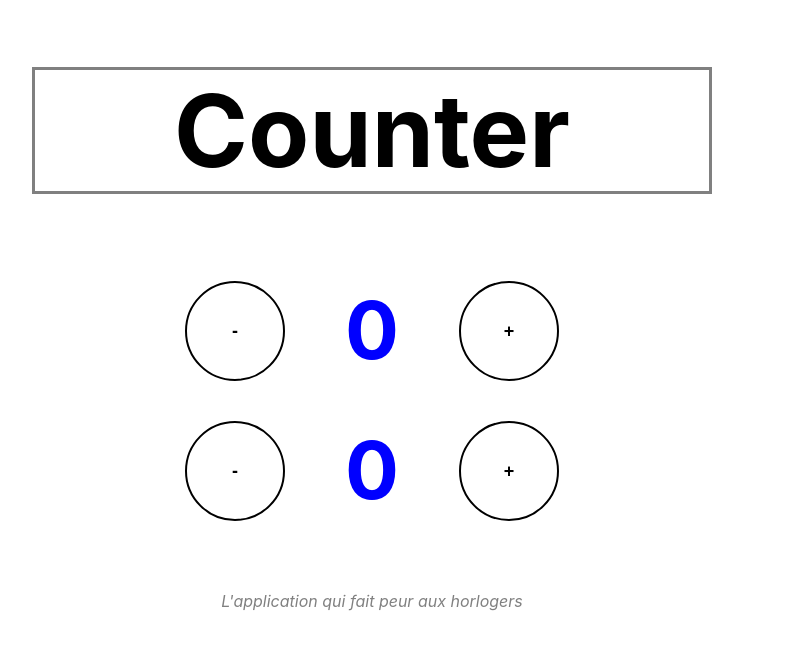
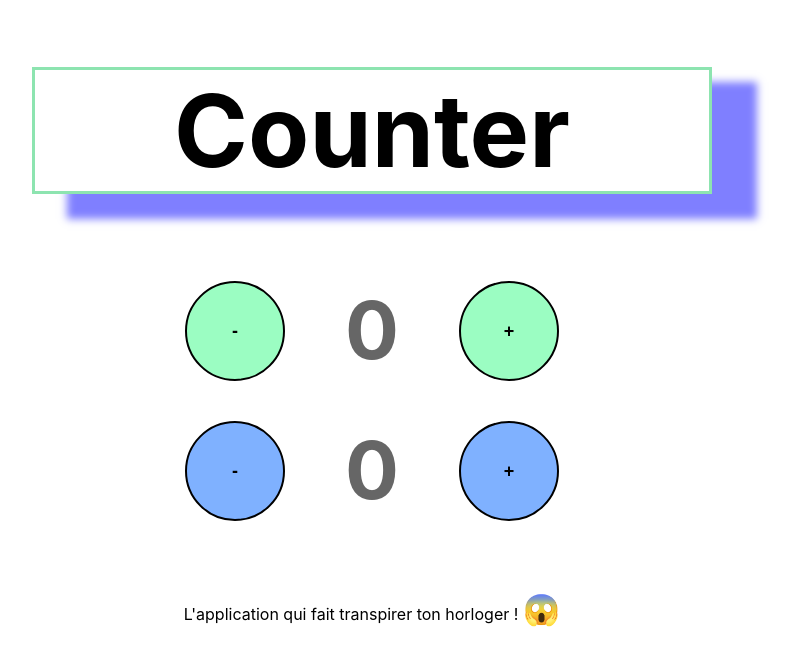
Before and after one commit to Adrien-GOGOIS/Counter-User, a React (Create React App) app: page / in a window 1280 px wide. Shown: the top 666 px of the page, without its empty margins (268-1061 px from the left). Built offline with nearby package versions, Linux system fonts and the light colour scheme.

Commit message:
Improve style css

```diff
--- a/src/App.css
+++ b/src/App.css
@@ -39,13 +39,17 @@
 
 h1 {
   font-size: 100px;
-  border: solid gray 3px;
+  border: solid rgba(29, 202, 98, 0.5) 3px;
   margin-right: 300px;
   margin-left: 300px;
+  box-shadow: 40px 20px 8px 5px rgba(0, 0, 255, 0.5);
 }
 
 p {
   margin-top: 50px;
-  color: gray;
-  font-style: italic;
 }
+
+span {
+  font-size: 30px;
+  color: black;
+}
--- a/src/App.js
+++ b/src/App.js
@@ -102,7 +102,10 @@ class App extends React.Component {
           incrementBis={this.increment2}
           substractBis={this.substract2}
         />
-        <p>L'application qui fait peur aux horlogers</p>
+        <p>
+          L'application qui fait transpirer ton horloger !{" "}
+          <span>&#128561;</span>
+        </p>
       </div>
     );
   }
--- a/src/components/Counter.css
+++ b/src/components/Counter.css
@@ -3,7 +3,7 @@ div {
 }
 
 h2 {
-  color: blue;
+  color: rgba(0, 0, 0, 0.6);
   font-size: 80px;
   margin: 20px 60px;
 }
@@ -15,7 +15,7 @@ button {
   font-weight: bold;
   border-radius: 50%;
   border: solid 2px black;
-  background-color: white;
+  background-color: rgba(56, 252, 134, 0.5);
   margin: 20px 0;
 }
 
@@ -24,3 +24,7 @@ button {
   flex-direction: row;
   justify-content: center;
 }
+
+.counter2 {
+  background-color: rgba(0, 100, 255, 0.5);
+}
--- a/src/components/CounterBis.js
+++ b/src/components/CounterBis.js
@@ -6,9 +6,13 @@ class CounterBis extends React.Component {
   render() {
     return (
       <div className="container">
-        <button onClick={this.props.substractBis}>-</button>
+        <button className="counter2" onClick={this.props.substractBis}>
+          -
+        </button>
         <h2>{this.props.countBis}</h2>
-        <button onClick={this.props.incrementBis}>+</button>
+        <button className="counter2" onClick={this.props.incrementBis}>
+          +
+        </button>
       </div>
     );
   }
```
